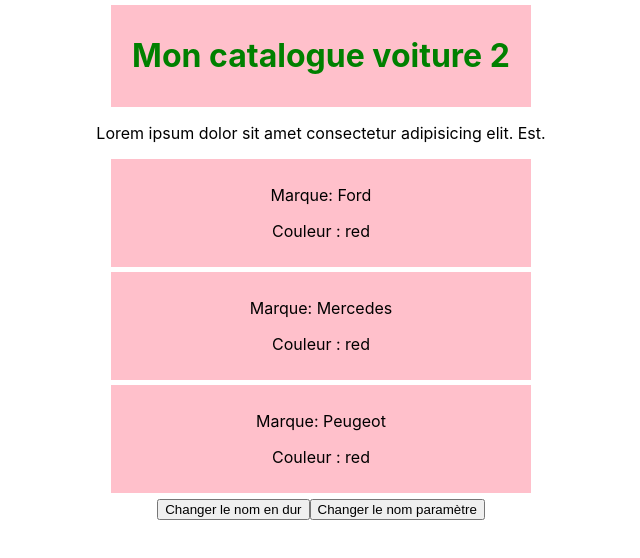
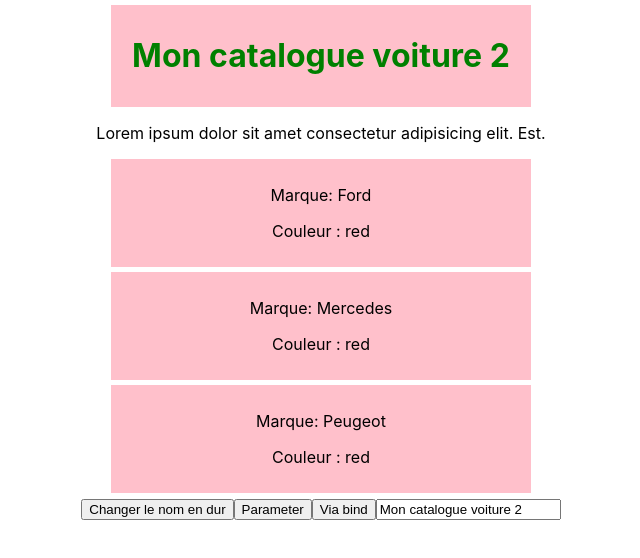
Before and after one commit to Wallmonger/React-Start, a React (Create React App) app: page / in a window 1280 px wide. Shown: the top 558 px of the page, without its empty margins (319-959 px from the left). Built offline with nearby package versions, Linux system fonts and the light colour scheme; the HTML template or start-up script is replaced by a standard one.

Commit message:
Effects on state

```diff
--- a/src/App.js
+++ b/src/App.js
@@ -18,10 +18,24 @@
   }
 
   changeViaParam = (newTitle) => {
+    // Using setState allow react to automatically detect any change and reload the render() method
     this.setState({
       title : newTitle
     })
   }
+
+  changeViaBind = (param) => {
+    this.setState({
+      title : param
+    })
+  }
+
+  changeViaInput = (e) => {
+    this.setState({
+      title : e.target.value
+    })
+  }
+
 
   render() {
     return (
@@ -29,7 +43,9 @@
           { /* J'envoie mon props dans mon composant, il sera alors accessible en tant que props */}
           <Mycars title={this.state.title} color={this.state.color}/>
           <button onClick={this.changeTitle}>Changer le nom en dur</button>
-          <button onClick={() => this.changeViaParam('Parameter')}>Changer le nom paramètre</button>
+          <button onClick={() => this.changeViaParam('Parameter')}>Parameter</button>
+          <button onClick={this.changeViaBind.bind(this, 'Titre via bind')}>Via bind</button>
+          <input type="text"onChange={this.changeViaInput} value={this.state.title}/>
       </div>
     );
   }
```
